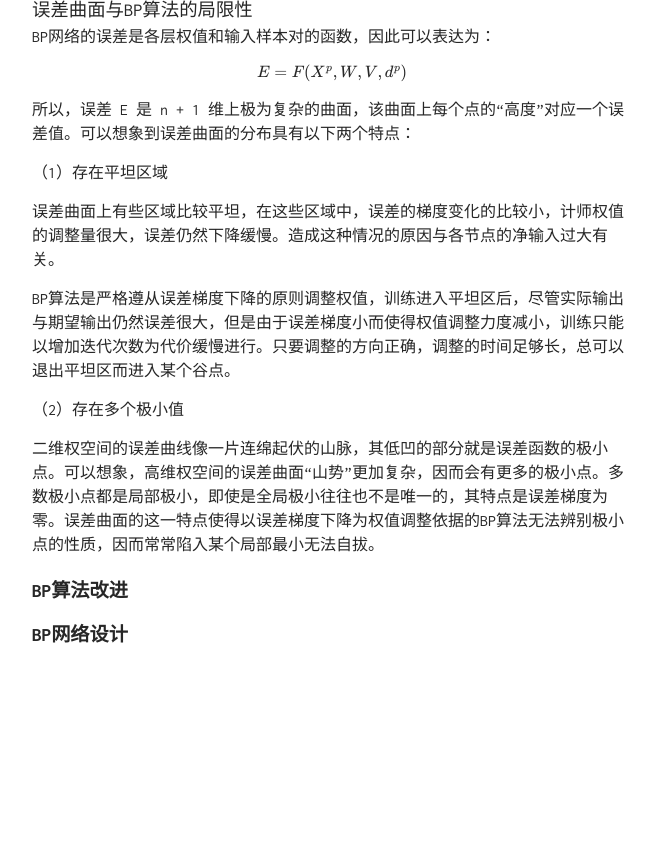
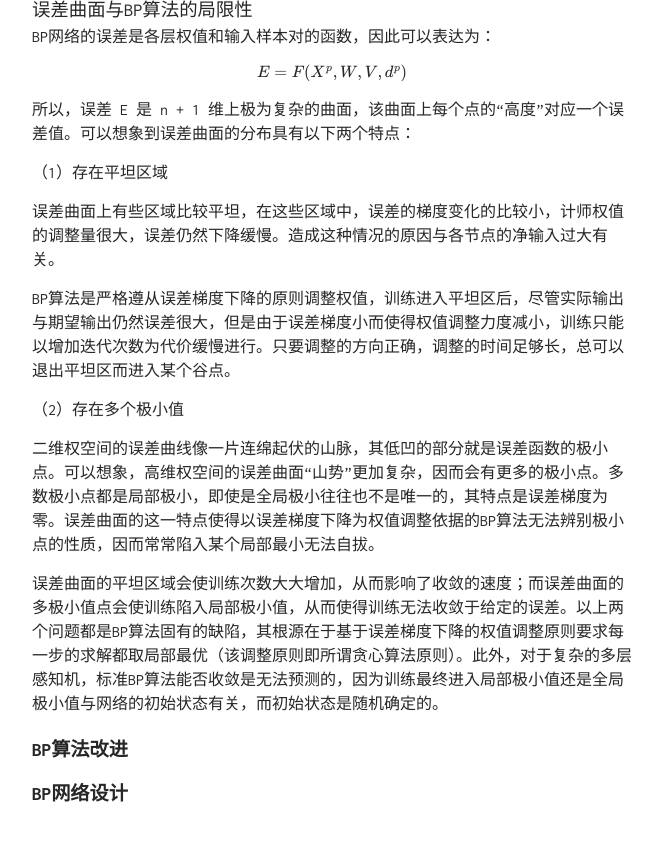
Before and after one commit to TobiahShaw/TobiahShaw.github.io, a Jekyll site: the page built from _posts/2019-09-30-Supervised-learning-neural-network.md, in a window 1280 px wide and 900 px high, scrolled down 11263 px. Shown: the top 841 px of the window, without its empty margins (308-970 px from the left). Built offline with Jekyll 4.4.1, drawn with Linux system fonts in a browser that asks for light colours; our own code applies the rules of GitHub Pages for plain Markdown files; formulas are drawn with MathJax 3; before the commit the page ends 12004 px from its top, so only the background shows below that.

Commit message:
Error Surface and the Limitation of BP Algorithms

```diff
--- a/_posts/2019-09-30-Supervised-learning-neural-network.md
+++ b/_posts/2019-09-30-Supervised-learning-neural-network.md
@@ -360,6 +360,8 @@ BP算法是严格遵从误差梯度下降的原则调整权值，训练进入平
 
 二维权空间的误差曲线像一片连绵起伏的山脉，其低凹的部分就是误差函数的极小点。可以想象，高维权空间的误差曲面“山势”更加复杂，因而会有更多的极小点。多数极小点都是局部极小，即使是全局极小往往也不是唯一的，其特点是误差梯度为零。误差曲面的这一特点使得以误差梯度下降为权值调整依据的BP算法无法辨别极小点的性质，因而常常陷入某个局部最小无法自拔。
 
+误差曲面的平坦区域会使训练次数大大增加，从而影响了收敛的速度；而误差曲面的多极小值点会使训练陷入局部极小值，从而使得训练无法收敛于给定的误差。以上两个问题都是BP算法固有的缺陷，其根源在于基于误差梯度下降的权值调整原则要求每一步的求解都取局部最优（该调整原则即所谓贪心算法原则）。此外，对于复杂的多层感知机，标准BP算法能否收敛是无法预测的，因为训练最终进入局部极小值还是全局极小值与网络的初始状态有关，而初始状态是随机确定的。
+
 ## BP算法改进
 
 ## BP网络设计
```
